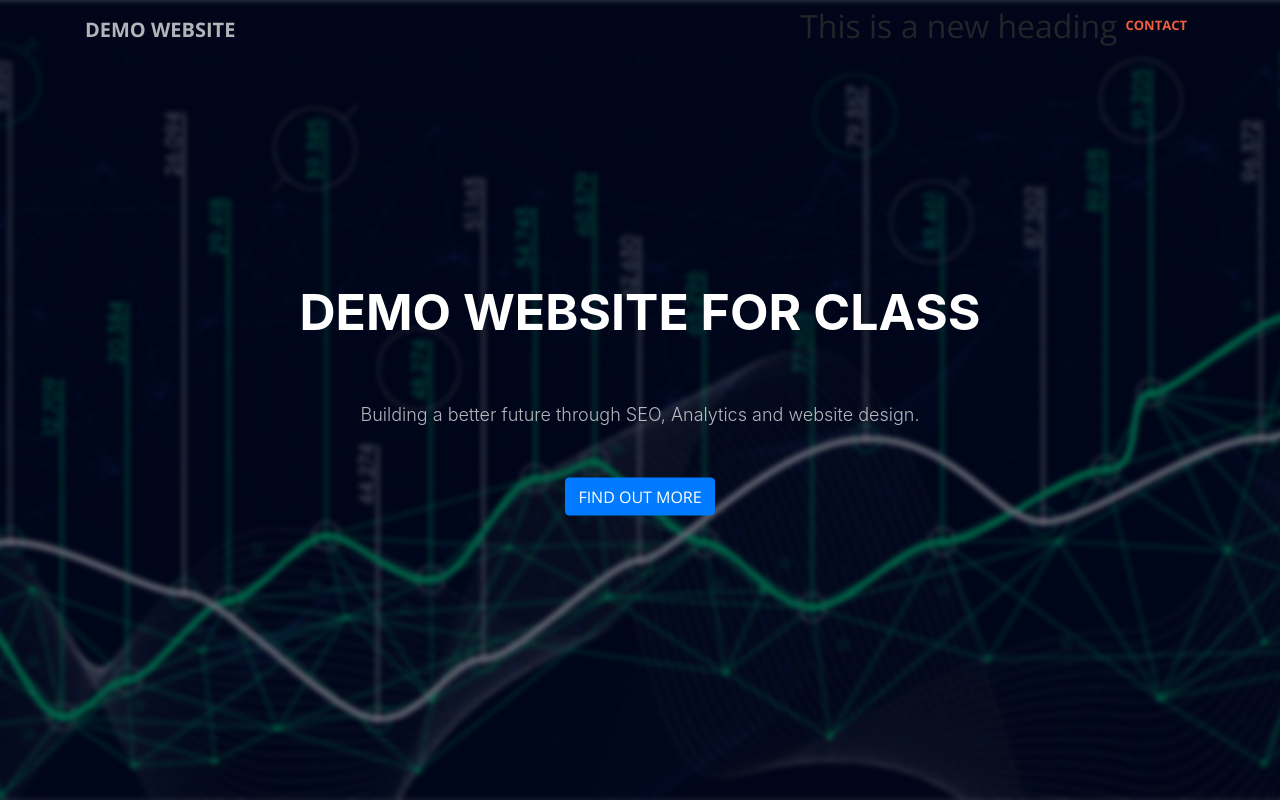
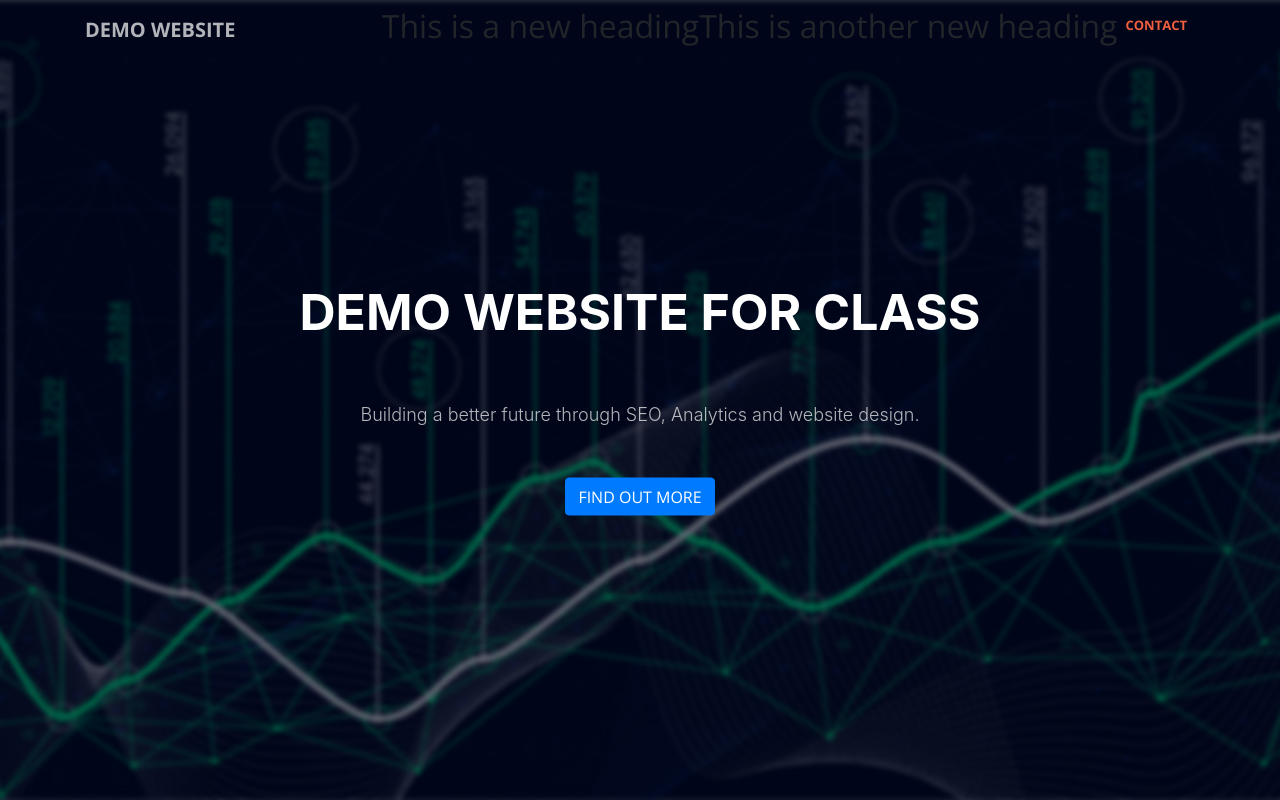
Before and after one commit to emcee5000/DemoWebsite, a website with bundled scripts: page index.html in a window 1280 px wide. Shown: the top 800 px of the page. Built offline with nearby package versions, Linux system fonts and the light colour scheme.

Commit message:
commiting todays work

```diff
--- a/index.html
+++ b/index.html
@@ -44,6 +44,8 @@
               <a class="nav-link js-scroll-trigger" href="#services">Services</a>
             </li> -->
             <h2>This is a new heading</h2>
+            <h2>This is another new heading</h2>
+
             <li class="nav-item">
               <a class="nav-link js-scroll-trigger" href="#contact">Contact</a>
             </li>
```
Also changed, not shown: img/image3.jpg (added), img/image4.jpg (added), 1 other file.
